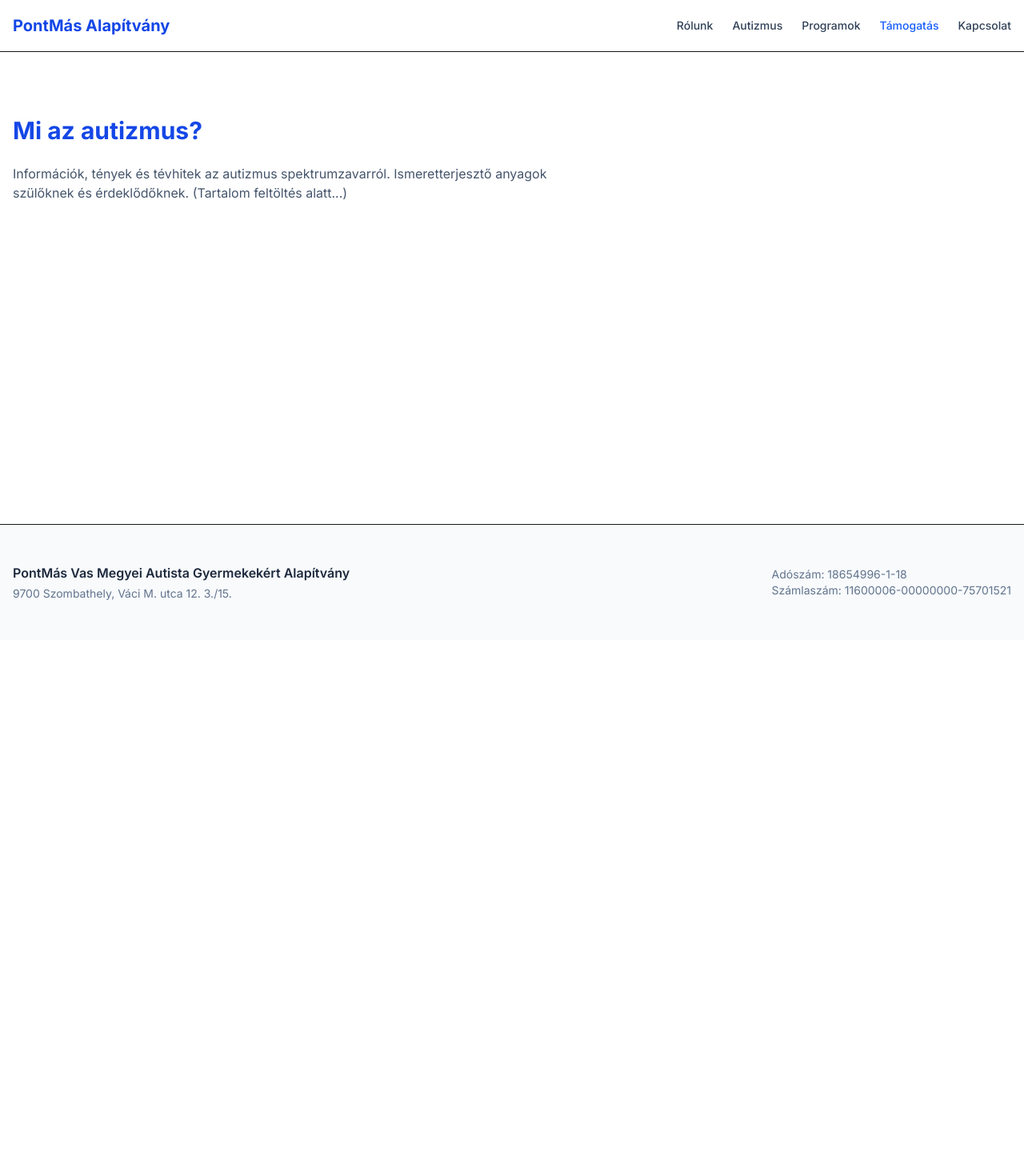
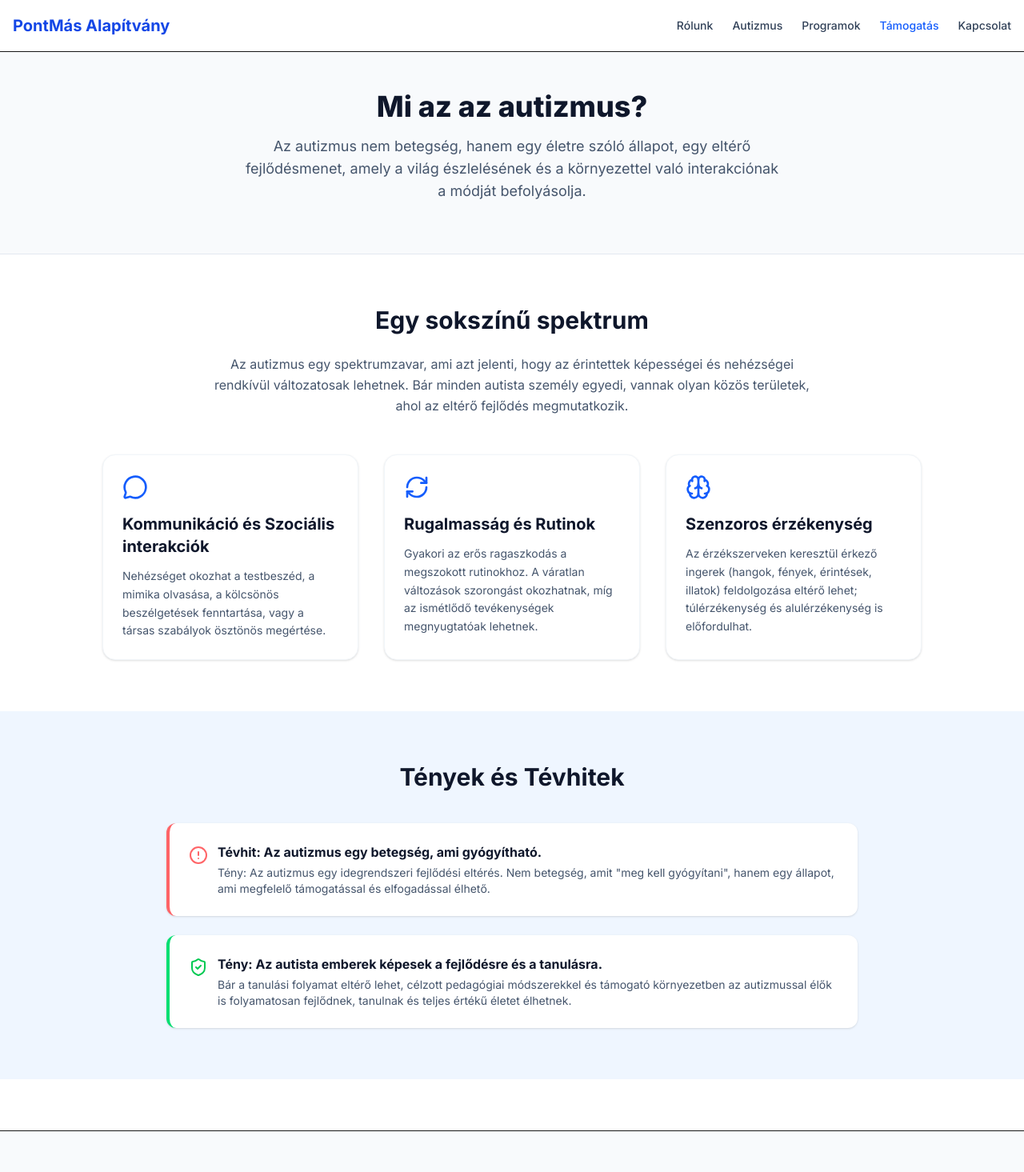
Before and after one commit to pohi99999/pontmas, a Next.js app: page /autizmus in a window 1280 px wide. Shown: the top 1465 px of the page at 80% size. Before the commit the page ends 800 px from the top, so only its background shows below. Built offline with nearby package versions, Linux system fonts and the light colour scheme.

Commit message:
feat: autizmus edukacios aloldal kidolgozasa, spektrum jellemzok es tevhitek szekciokkal

```diff
--- a/src/app/autizmus/page.tsx
+++ b/src/app/autizmus/page.tsx
@@ -1,10 +1,85 @@
+import { Brain, MessageCircle, RefreshCw, ShieldCheck, AlertCircle } from 'lucide-react';
+
 export default function AutizmusPage() {
   return (
-    <section className="container mx-auto px-4 py-12 md:py-20">
-      <h1 className="text-3xl font-bold text-blue-700 mb-6">Mi az autizmus?</h1>
-      <p className="text-slate-600 max-w-2xl">
-        Információk, tények és tévhitek az autizmus spektrumzavarról. Ismeretterjesztő anyagok szülőknek és érdeklődőknek. (Tartalom feltöltés alatt...)
-      </p>
-    </section>
+    <div className="pb-16">
+      {/* Fejléc szekció */}
+      <section className="bg-slate-50 pt-12 pb-16 border-b border-slate-200">
+        <div className="container mx-auto px-4 text-center">
+          <h1 className="text-4xl font-extrabold text-slate-900 mb-4">Mi az az autizmus?</h1>
+          <p className="max-w-2xl mx-auto text-lg text-slate-600">
+            Az autizmus nem betegség, hanem egy életre szóló állapot, egy eltérő fejlődésmenet, amely a világ észlelésének és a környezettel való interakciónak a módját befolyásolja.
+          </p>
+        </div>
+      </section>
+
+      {/* Fő jellemzők (Spektrum) */}
+      <section className="container mx-auto px-4 py-16">
+        <div className="max-w-3xl mx-auto mb-12 text-center">
+          <h2 className="text-3xl font-bold text-slate-900 mb-6">Egy sokszínű spektrum</h2>
+          <p className="text-slate-600 leading-relaxed">
+            Az autizmus egy spektrumzavar, ami azt jelenti, hogy az érintettek képességei és nehézségei rendkívül változatosak lehetnek. Bár minden autista személy egyedi, vannak olyan közös területek, ahol az eltérő fejlődés megmutatkozik.
+          </p>
+        </div>
+
+        <div className="grid md:grid-cols-3 gap-8 max-w-5xl mx-auto">
+          <div className="bg-white p-6 rounded-2xl shadow-sm border border-slate-100">
+            <div className="text-blue-600 mb-4">
+              <MessageCircle size={32} />
+            </div>
+            <h3 className="text-xl font-bold text-slate-900 mb-3">Kommunikáció és Szociális interakciók</h3>
+            <p className="text-slate-600 text-sm leading-relaxed">
+              Nehézséget okozhat a testbeszéd, a mimika olvasása, a kölcsönös beszélgetések fenntartása, vagy a társas szabályok ösztönös megértése.
+            </p>
+          </div>
+          <div className="bg-white p-6 rounded-2xl shadow-sm border border-slate-100">
+            <div className="text-blue-600 mb-4">
+              <RefreshCw size={32} />
+            </div>
+            <h3 className="text-xl font-bold text-slate-900 mb-3">Rugalmasság és Rutinok</h3>
+            <p className="text-slate-600 text-sm leading-relaxed">
+              Gyakori az erős ragaszkodás a megszokott rutinokhoz. A váratlan változások szorongást okozhatnak, míg az ismétlődő tevékenységek megnyugtatóak lehetnek.
+            </p>
+          </div>
+          <div className="bg-white p-6 rounded-2xl shadow-sm border border-slate-100">
+            <div className="text-blue-600 mb-4">
+              <Brain size={32} />
+            </div>
+            <h3 className="text-xl font-bold text-slate-900 mb-3">Szenzoros érzékenység</h3>
+            <p className="text-slate-600 text-sm leading-relaxed">
+              Az érzékszerveken keresztül érkező ingerek (hangok, fények, érintések, illatok) feldolgozása eltérő lehet; túlérzékenység és alulérzékenység is előfordulhat.
+            </p>
+          </div>
+        </div>
+      </section>
+
+      {/* Tények és Tévhitek */}
+      <section className="bg-blue-50 py-16">
+        <div className="container mx-auto px-4 max-w-4xl">
+          <h2 className="text-3xl font-bold text-slate-900 mb-10 text-center">Tények és Tévhitek</h2>
+          <div className="space-y-6">
+            <div className="bg-white p-6 rounded-xl shadow-sm border-l-4 border-l-red-400">
+              <div className="flex items-start">
+                <AlertCircle className="text-red-400 mr-3 mt-1 flex-shrink-0" size={24} />
+                <div>
+                  <h4 className="font-bold text-slate-900 mb-1">Tévhit: Az autizmus egy betegség, ami gyógyítható.</h4>
+                  <p className="text-slate-600 text-sm">Tény: Az autizmus egy idegrendszeri fejlődési eltérés. Nem betegség, amit "meg kell gyógyítani", hanem egy állapot, ami megfelelő támogatással és elfogadással élhető.</p>
+                </div>
+              </div>
+            </div>
+
+            <div className="bg-white p-6 rounded-xl shadow-sm border-l-4 border-l-green-400">
+              <div className="flex items-start">
+                <ShieldCheck className="text-green-500 mr-3 mt-1 flex-shrink-0" size={24} />
+                <div>
+                  <h4 className="font-bold text-slate-900 mb-1">Tény: Az autista emberek képesek a fejlődésre és a tanulásra.</h4>
+                  <p className="text-slate-600 text-sm">Bár a tanulási folyamat eltérő lehet, célzott pedagógiai módszerekkel és támogató környezetben az autizmussal élők is folyamatosan fejlődnek, tanulnak és teljes értékű életet élhetnek.</p>
+                </div>
+              </div>
+            </div>
+          </div>
+        </div>
+      </section>
+    </div>
   );
 }
```
Also changed, not shown: 1 other file (tests, documents, lock files or other folders).
